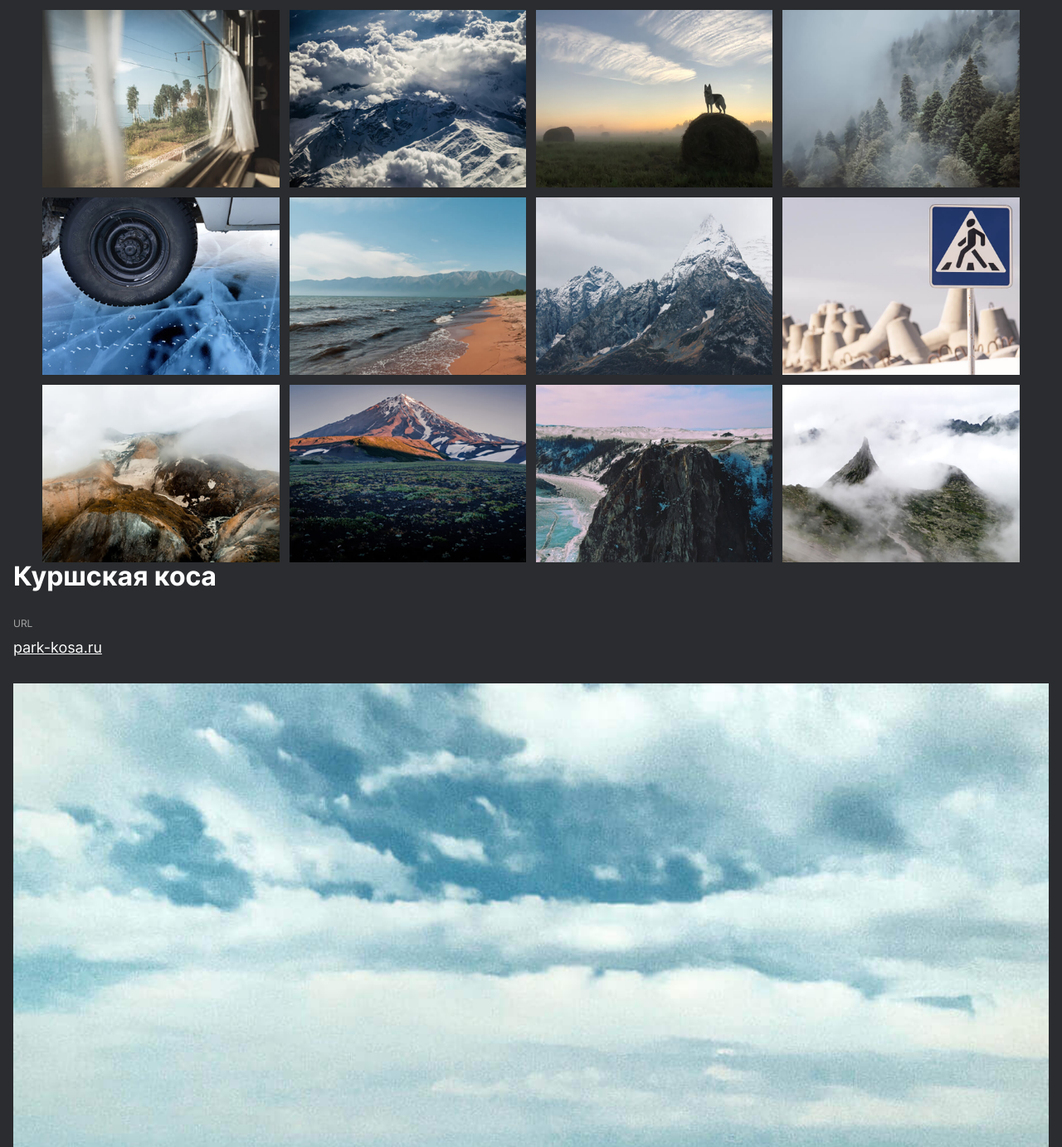
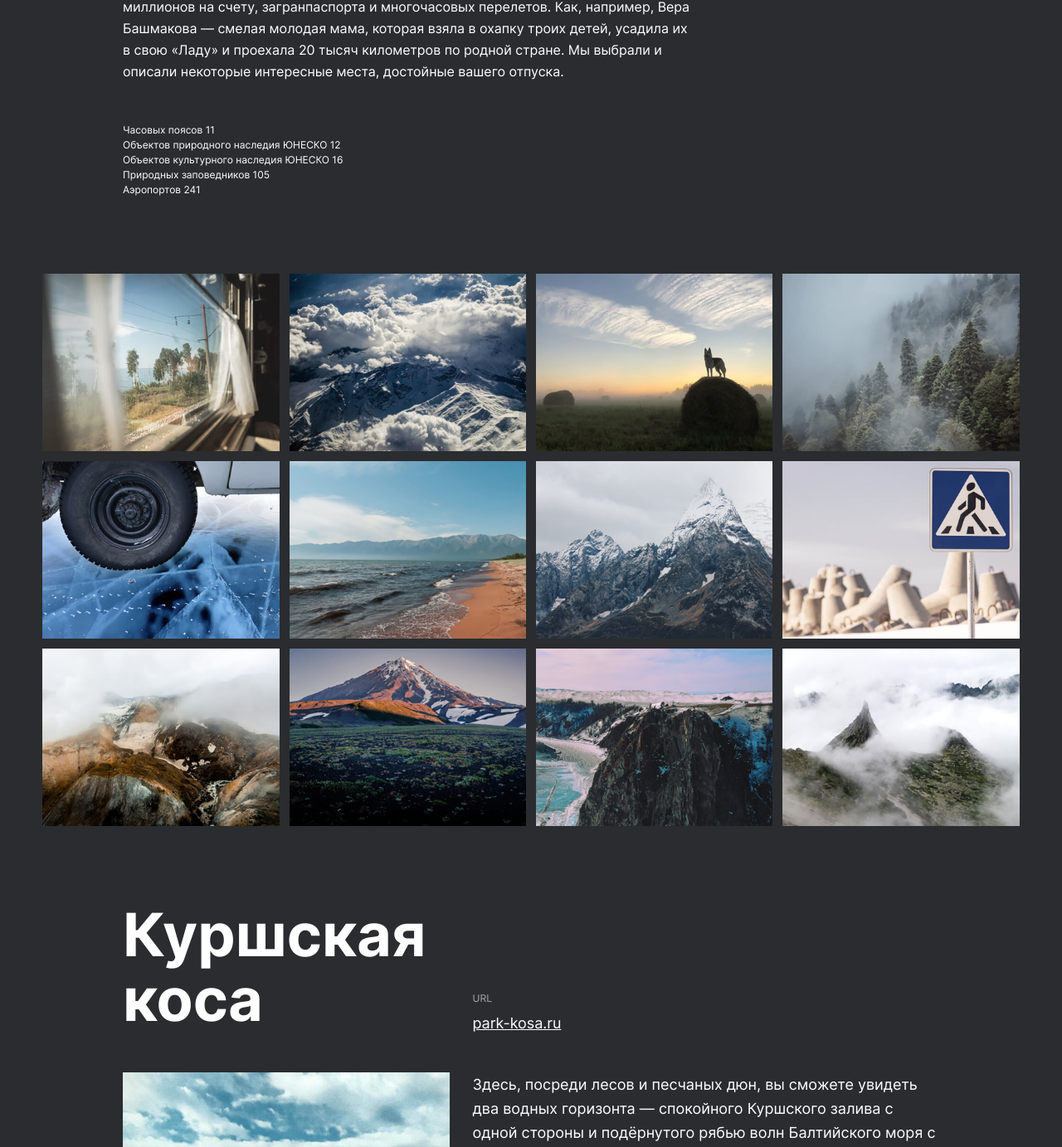
Before and after one commit to CodeDobro/russian-travel, a plain HTML site: page index.html in a window 1280 px wide. Shown: the part 1417-2800 px from the top of the page at 83% size. Drawn offline with Linux system fonts and the light colour scheme; files whose address does not match are found by name.

Commit message:
Доработка структуры (Да помогут мне Боги)

```diff
--- a/blocks/intro/__list/intro__list.css
+++ b/blocks/intro/__list/intro__list.css
@@ -0,0 +1,20 @@
+.intro__list {
+  list-style-type: none;
+  font-size: 12px;
+  line-height: 1.5;
+  color: white;
+  margin: 33px 0 64px 0;
+  padding: 0;
+}
+
+@media (min-width: 768px) {
+  .intro__list {
+    margin-bottom: 88px;
+  }
+}
+
+@media (min-width: 1024px) {
+  .intro__list {
+    margin-bottom: 92px;
+  }
+}
--- a/blocks/intro/__title/intro__title.css
+++ b/blocks/intro/__title/intro__title.css
@@ -1,7 +1,16 @@
 .intro__title {
-  font-size: 2rem;
+  font-size: 32px;
   line-height: 1.1;
   font-weight: bold;
   color: white;
   max-width: 690px;
+  margin: 64px 0 40px 0;
 }
+
+@media screen and (min-width: 768px) {
+  .intro__title {
+    font-size: 54px;
+    line-height: 1.1;
+    margin: 92px 0 40px 0;
+  }
+}
--- a/blocks/intro/intro.css
+++ b/blocks/intro/intro.css
@@ -2,5 +2,5 @@
   display: flex;
   flex-direction: column;
   width: calc(100% - 32px);
-  max-width: 964px;
+  max-width: 984px;
 }
--- a/blocks/lead/__subtitle/lead__subtitle.css
+++ b/blocks/lead/__subtitle/lead__subtitle.css
@@ -4,7 +4,7 @@
   line-height: 1.25;
   text-align: center;
   color: white;
-  margin: 0 0 40px 0;
+  margin: 0 auto 40px;
 }
 
 @media screen and (min-width: 768px) {
--- a/blocks/lead/__title/lead__title.css
+++ b/blocks/lead/__title/lead__title.css
@@ -5,7 +5,7 @@
   text-align: center;
   color: white;
 
-  margin: 0 0 16px 0;
+  margin: 0 auto 16px;
 }
 
 
--- a/blocks/lead/lead.css
+++ b/blocks/lead/lead.css
@@ -6,4 +6,5 @@
   display: grid;
   grid-template-columns: repeat(1, 100%);
   grid-template-rows: auto;
+  max-width: 984px;
 }
--- a/blocks/place/__image/place__image.css
+++ b/blocks/place/__image/place__image.css
@@ -1,4 +1,12 @@
 .place__image {
   width: 100%;
   object-fit: cover;
+
 }
+
+@media (min-width: 768px) {
+  .place__image {
+    grid-column: 1;
+    grid-row: 2 / 4;
+  }
+}
--- a/blocks/place/__paragraph/place__paragraph.css
+++ b/blocks/place/__paragraph/place__paragraph.css
@@ -2,4 +2,23 @@
   font-size: 16px;
   line-height: 1.625;
   color: white;
+  margin: 32px 0 0 0;
 }
+
+
+
+@media (min-width: 768px) {
+  .place__paragraph {
+    margin: 0 0 26px 28px;
+  }
+
+  .place__paragraph:last-child {
+    margin-bottom: 0;
+  }
+}
+
+@media (min-width: 1024px) {
+  .place__paragraph {
+    font-size: 18px;
+  }
+}
--- a/blocks/place/__title/place__title.css
+++ b/blocks/place/__title/place__title.css
@@ -5,3 +5,17 @@
   color: white;
   margin: 0 0 32px 0;
 }
+
+@media (min-width: 768px) {
+  .place__title {
+    font-size: 42px;
+    margin: 0 0 48px 0;
+  }
+}
+
+@media (min-width: 1024px) {
+  .place__title {
+    font-size: 72px;
+    margin: 0 0 48px 0;
+  }
+}
--- a/blocks/place/__website/place__website.css
+++ b/blocks/place/__website/place__website.css
@@ -1,3 +1,10 @@
 .place__website {
   margin: 0 0 32px 0;
 }
+
+@media (min-width: 768px) {
+  .place__website {
+    align-self: end;
+    margin: 0 0 48px 28px;
+  }
+}
--- a/blocks/place/place.css
+++ b/blocks/place/place.css
@@ -1,4 +1,14 @@
 .place {
-  display: flex;
-  flex-direction: column;
+  display: grid;
+  grid-template-columns: 1fr;
+  grid-template-rows: auto;
+  margin: 0 0 50px 0;
+
 }
+
+@media (min-width: 768px) {
+  .place {
+    grid-template-columns: 2fr 3fr;
+    margin: 0 0 73px 0;
+  }
+}
--- a/blocks/places/places.css
+++ b/blocks/places/places.css
@@ -2,4 +2,18 @@
   display: flex;
   flex-direction: column;
   width: calc(100% - 32px);
+  max-width: 984px;
+  margin: 64px 0 0 0;
 }
+
+@media (min-width: 768px) {
+  .places {
+    margin-top: 88px;
+  }
+}
+
+@media (min-width: 1024px) {
+  .places {
+    margin-top: 92px;
+  }
+}
--- a/index.html
+++ b/index.html
@@ -26,6 +26,13 @@
       <h2 class="intro__title">Чего мы там не видели?</h2>
       <p class="intro__text">По опросам ВЦИОМ, 95% россиян мечтают куда-нибудь поехать,
         но только 36% планируют провести отпуск в родной стране. Мол, чего мы тут, дома, не видели? На самом деле, Россия — это целая вселенная с ласковым морем юга, густыми лесами Саян и суровыми льдами плато Путорана. А ещё увидеть все эти красоты можно без миллионов на счету, загранпаспорта и многочасовых перелетов. Как, например, Вера Башмакова — смелая молодая мама, которая взяла в охапку троих детей, усадила их в свою «Ладу» и проехала 20 тысяч километров по родной стране. Мы выбрали и описали некоторые интересные места, достойные вашего отпуска.</p>
+        <ul class="intro__list">
+          <li>Часовых поясов 11</li>
+          <li>Объектов природного наследия ЮНЕСКО 12</li>
+          <li>Объектов культурного наследия ЮНЕСКО 16</li>
+          <li>Природных заповедников 105</li>
+          <li>Аэропортов 241</li>
+        </ul>
     </div>
     <div class="photo-grid">
       <img src="./images/photo-grid-train.jpg" alt="" class="photo-grid__item">
```
